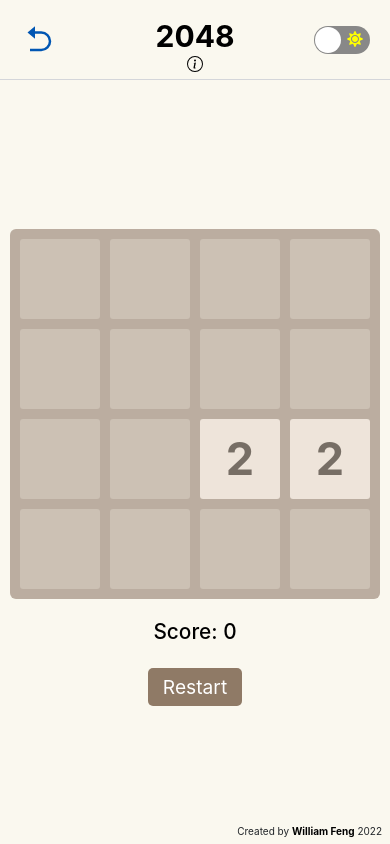
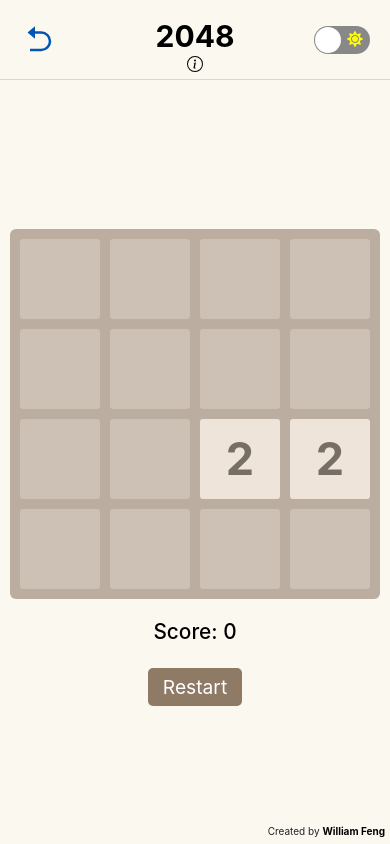
Before and after one commit to William-Feng/mini-playground, a React (Create React App) app: page /2048 in a window 390 px wide. Built offline with nearby package versions, Linux system fonts and the light colour scheme.

Commit message:
Tweak footer and CSS for phone

```diff
--- a/src/App.js
+++ b/src/App.js
@@ -57,7 +57,7 @@
           element={
             <AppContext.Provider value={{ theme, toggleTheme }}>
               <Home />
-              <Footer />
+              <Footer isHome />
             </AppContext.Provider>
           }
         />
@@ -69,7 +69,7 @@
             >
               <Navbar heading="Wordle" />
               <Wordle />
-              <Footer id="noPhone" />
+              <Footer isWordle />
             </AppContext.Provider>
           }
         />
--- a/src/components/emoji/Emoji.css
+++ b/src/components/emoji/Emoji.css
@@ -103,7 +103,7 @@
     font-size: 30px;
   }
 
-  @media screen and (max-height: 738px) {
+  @media screen and (max-height: 662px) {
     .background.emoji {
       height: 100%;
     }
--- a/src/components/home/Home.css
+++ b/src/components/home/Home.css
@@ -86,8 +86,7 @@
   .games {
     grid-template-columns: repeat(auto-fit, 350px);
     grid-gap: 25px;
-    padding: 1.5em 0;
-    margin-bottom: 10px;
+    padding: 1.5em 0 2em;
   }
 
   .game {
--- a/src/components/memory/Memory.css
+++ b/src/components/memory/Memory.css
@@ -212,15 +212,19 @@
     width: 40px;
   }
 
-  @media screen and (max-height: 673px) {
+  @media screen and (max-height: 695px) {
     .background.memory {
       height: 100%;
     }
   }
 }
 
-@media screen and (max-width: 400px) {
-  @media screen and (max-height: 630px) {
+@media screen and (min-width: 380px) and (max-width: 400px) {
+  .background.memory {
+    height: calc(100dvh - 75px);
+  }
+
+  @media screen and (max-height: 623px) {
     .background.memory {
       height: 100%;
     }
--- a/src/components/misc/Footer.css
+++ b/src/components/misc/Footer.css
@@ -24,12 +24,8 @@
   color: white;
 }
 
-@media screen and (max-width: 400px) {
-  .footer {
-    right: 8px;
-  }
-
-  .noPhone {
+@media screen and (max-width: 600px) {
+  .footer.wordle {
     display: none;
   }
 }
--- a/src/components/misc/Footer.js
+++ b/src/components/misc/Footer.js
@@ -2,11 +2,12 @@
 import { AppContext } from "../../App";
 import "./Footer.css";
 
-function Footer({ id }) {
+function Footer({ isHome, isWordle }) {
   const { theme } = useContext(AppContext);
+  const isPhoneView = window.innerWidth < 480;
 
   return (
-    <div className={"footer" + (id ? " " + id : "")} id={theme}>
+    <div className={"footer " + (isWordle ? "wordle" : "")} id={theme}>
       Created by{" "}
       <a
         href="https://williamfeng.com.au/"
@@ -16,7 +17,7 @@
       >
         William Feng
       </a>{" "}
-      2022
+      {(!isPhoneView || isHome) && "2022"}
     </div>
   );
 }
--- a/src/components/sliding/Sliding.css
+++ b/src/components/sliding/Sliding.css
@@ -66,7 +66,7 @@
 }
 
 @media screen and (max-width: 400px) {
-  @media screen and (max-height: 630px) {
+  @media screen and (max-height: 626px) {
     .background.sliding:not(.hard),
     .background.sliding.hard {
       height: 100%;
```
